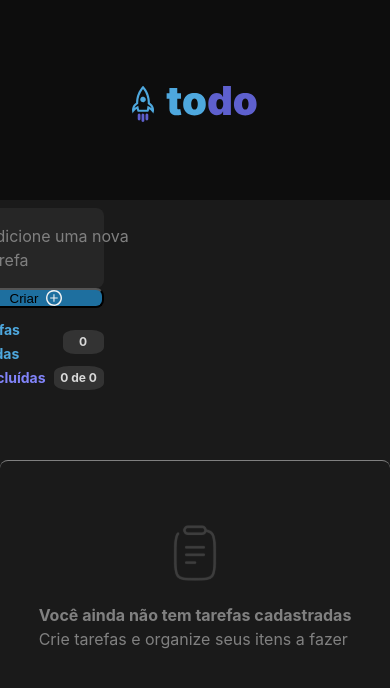
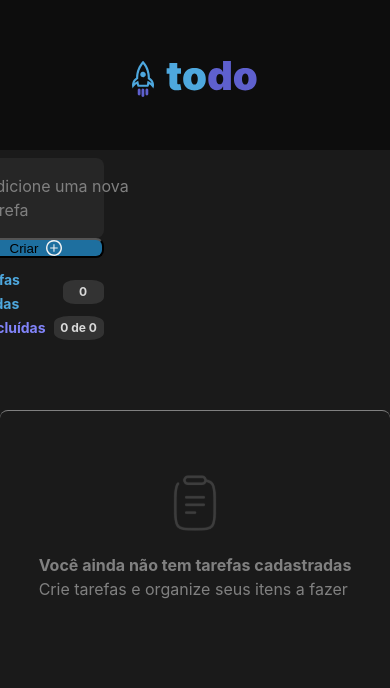
Before and after one commit to ElvisFelix-dev/desafio-to-do-list-ignite, a React (Vite) app: page /dashboard in a window 390 px wide. Shown: the top 688 px of the page. Built offline with nearby package versions, Linux system fonts and the light colour scheme.

Commit message:
responsivo Header

```diff
--- a/src/components/Header/Header.module.css
+++ b/src/components/Header/Header.module.css
@@ -6,3 +6,9 @@
   align-items: center;
   justify-content: center;
 }
+
+@media screen and (max-width: 768px) {
+  .wrapperHeader {
+    height: 150px;
+  }
+}
```
